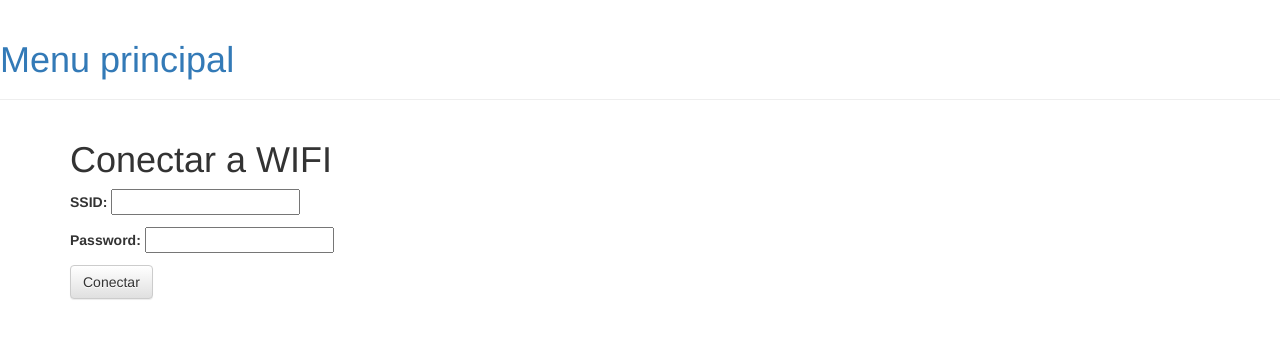
After one commit to megamole/raspberry_audio_streamer_prd, a Django app: page /network/connect in a window 1280 px wide. The commit adds this page. Shown: the top 339 px of the page. Run offline with Django 3.2, Linux system fonts and the light colour scheme; some libraries are stand-ins or nearby versions.

Commit message:
Añadiendo la posibilidad de conectarse a WIFI y si la WIFI ya esta guardado podremos usar las credenciales ya existentes

```diff
--- a/pfc_1/audio_stream/audio_stream/urls.py
+++ b/pfc_1/audio_stream/audio_stream/urls.py
@@ -16,7 +16,7 @@ Including another URLconf
 from django.contrib import admin
 from django.conf.urls import url
 from darkice.views import detail,submit_configuration,list_configuration,edit_configuration,darkice_process,stop_darkice,start_darkice
-from network.views import network_status,list_wifi
+from network.views import network_status,list_wifi,submit_wifi_details
 
 urlpatterns = [
     url(r'^admin/', admin.site.urls),
@@ -31,6 +31,7 @@ urlpatterns = [
     url(r'^darkice/start$', start_darkice, name='start_darkice'),
     url(r'^network/status$', network_status, name='network_status'),
     url(r'^network/wifi$',list_wifi , name='list_wifi'),
+    url(r'^network/connect$',submit_wifi_details,name='submit_wifi_details'),
 
 
 
--- /dev/null
+++ b/pfc_1/audio_stream/network/form.py
@@ -0,0 +1,11 @@
+from django import forms
+
+from .models import Wifi
+
+class WifiForm (forms.ModelForm):
+   class Meta:
+            model = Wifi
+            fields = ('SSID','password',)
+
+   def __str__(self):
+     return str(self.SSID)
--- a/pfc_1/audio_stream/network/models.py
+++ b/pfc_1/audio_stream/network/models.py
@@ -3,4 +3,10 @@ from __future__ import unicode_literals
 
 from django.db import models
 
-# Create your models here.
+class Wifi(models.Model):
+# INPUT
+  SSID= models.CharField(max_length=20)
+  password= models.CharField(max_length=20)
+
+def __str__(self):
+    return self.password
--- /dev/null
+++ b/pfc_1/audio_stream/network/templates/network/connect_wifi.html
@@ -0,0 +1,10 @@
+{% extends "network/base.html" %}
+
+    {% block content %}
+        <h1>Conectar a WIFI</h1>
+        <form method="POST" class="post-form">
+            {% csrf_token %}
+            {{ form.as_p }}
+            <button type="submit" class="save btn btn-default">Conectar</button>
+        </form>
+    {% endblock %}
--- a/pfc_1/audio_stream/network/templates/network/wifi_list.html
+++ b/pfc_1/audio_stream/network/templates/network/wifi_list.html
@@ -1,9 +1,9 @@
 {% extends "network/base.html" %}
 
     {% block content %}
-    {% for SSID in wifi_list%}
-        <li>{{ SSID }}</li>
-        <a href=/config/{{ config.pk }}/>Conectar a WIFI</a>
+    {% for wifi_network in wifi_list%}
+        <li>{{ wifi_network }}</li>
+        <a href=/network/connect>Conectar a WIFI</a>
     {% endfor %}
 
     {% endblock %}
--- a/pfc_1/audio_stream/network/views.py
+++ b/pfc_1/audio_stream/network/views.py
@@ -2,9 +2,12 @@
 from __future__ import unicode_literals
 import os
 import subprocess
-from django.shortcuts import render
+from django.http import Http404
+from django.shortcuts import render,get_object_or_404
 from urllib.request import urlopen
 import darkice.utils
+from network.models import Wifi,__str__
+from network.form import WifiForm
 
 
 def internet_on():  #igual deberia crear libreria o app network para estas cosas
@@ -18,6 +21,8 @@ def list_wifi(request):
         wifi_list=subprocess.run('nmcli -t  --fields SSID device wifi', shell=True, stdout=subprocess.PIPE, universal_newlines=True)
 
         #por defecto la salida del comnado va carácter a carácter por lo que hay que extraer la información línea a línea manualmente
+        wi=Wifi.objects.filter(SSID=wifi_list.stdout.split('\n')[0])
+        print(wi[0].password)
 
         return render(request, 'network/wifi_list.html',{'wifi_list':wifi_list.stdout.split('\n')})
 
@@ -28,3 +33,28 @@ def network_status(request):
         con_info = subprocess.check_output('nmcli con show -a', shell=True)
         stream=darkice.utils.is_connected("google.es")
     return render(request, 'network/network.html',{'status':status,'stream':stream,'con_info':con_info})()
+
+
+
+def existing_wifi(request, Wifi_SSID):
+     if Wifi.objects.filter(SSID="hola").exists():
+       print("hola")
+       #connect_wifi(wifi.SSID,wifi.password)
+     else:
+        submit_wifi_details(request)
+
+
+
+def submit_wifi_details(request):
+    if request.method == 'POST':
+        form = WifiForm(request.POST)
+        if form.is_valid():
+            new_wifi=Wifi(
+                SSID=form.cleaned_data['SSID'],
+                password=form.cleaned_data['password'],
+            )
+        new_wifi.save()
+    else:
+          form = WifiForm()
+
+    return render(request, 'network/connect_wifi.html', {'form': form})
```
Also changed, not shown: pfc_1/audio_stream/db.sqlite3, pfc_1/audio_stream/network/migrations/0001_initial.py (added), pfc_1/audio_stream/network/migrations/0002_auto_20180821_2100.py (added).
